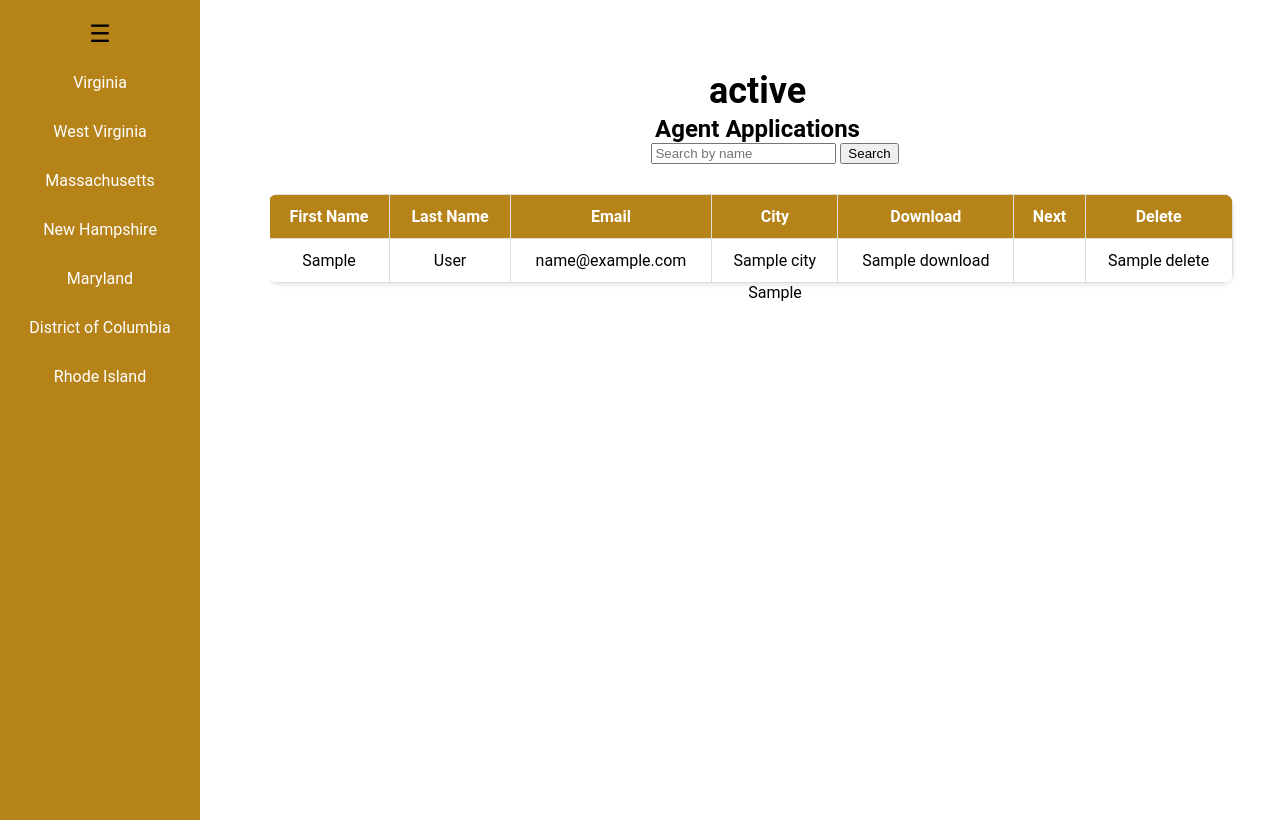
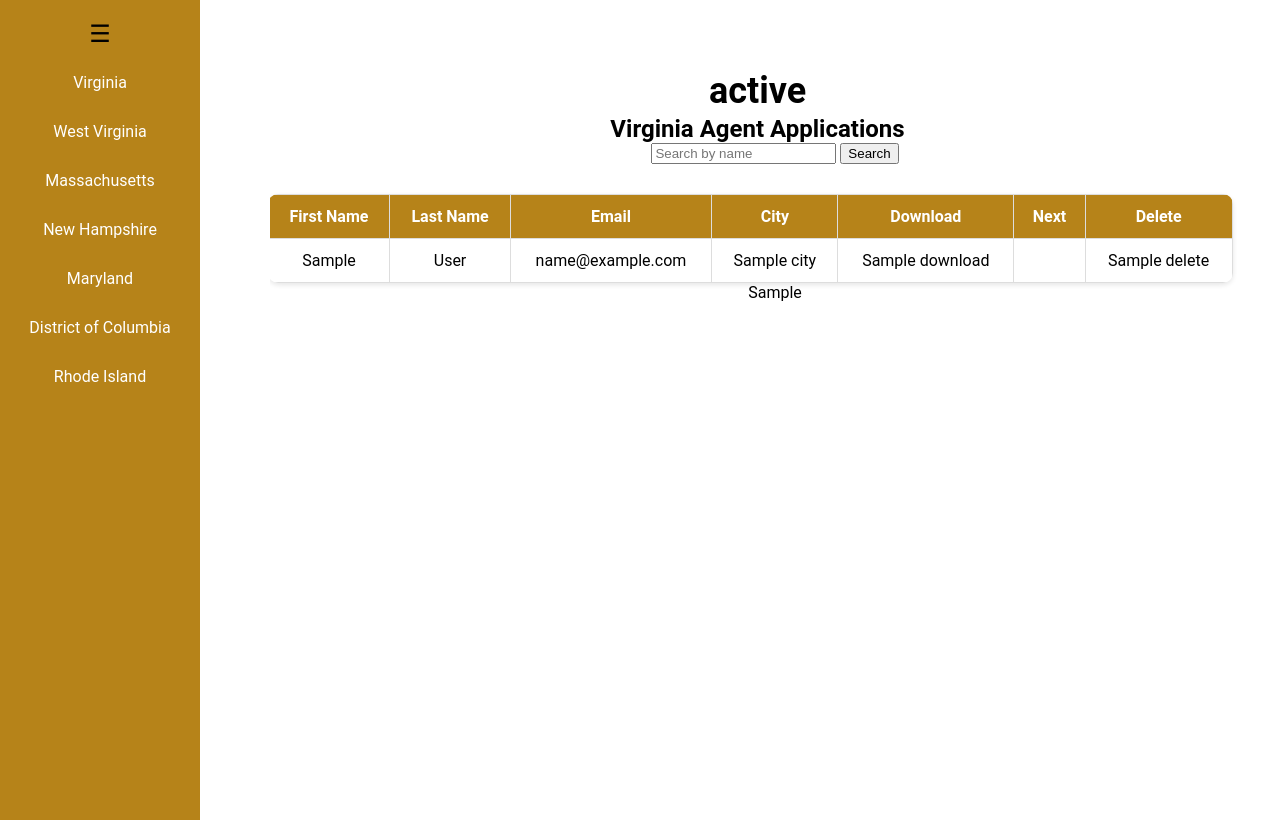
Before and after one commit to kismat91/project-onboarding-forms, a Django app: template pdfapp/templates/pdfapp/list_forms.html in a window 1280 px wide. Run offline with Django 5.2, Linux system fonts and the light colour scheme; the template is opened without the code that fills it: most values are stand-ins (such as "Sample title", 1, 10 or a date in 2020).

Commit message:
update html

```diff
--- a/pdfapp/templates/pdfapp/list_forms.html
+++ b/pdfapp/templates/pdfapp/list_forms.html
@@ -149,7 +149,7 @@
     </div>
     <div class="content">
         <h1>{{ state_filter }}</h1>
-        <h2>Agent Applications</h2>
+        <h2> Virginia Agent Applications</h2>
 
         <!-- Search Form (without state dropdown) -->
         <form method="GET" action="{% url 'records_form' %}">
```
